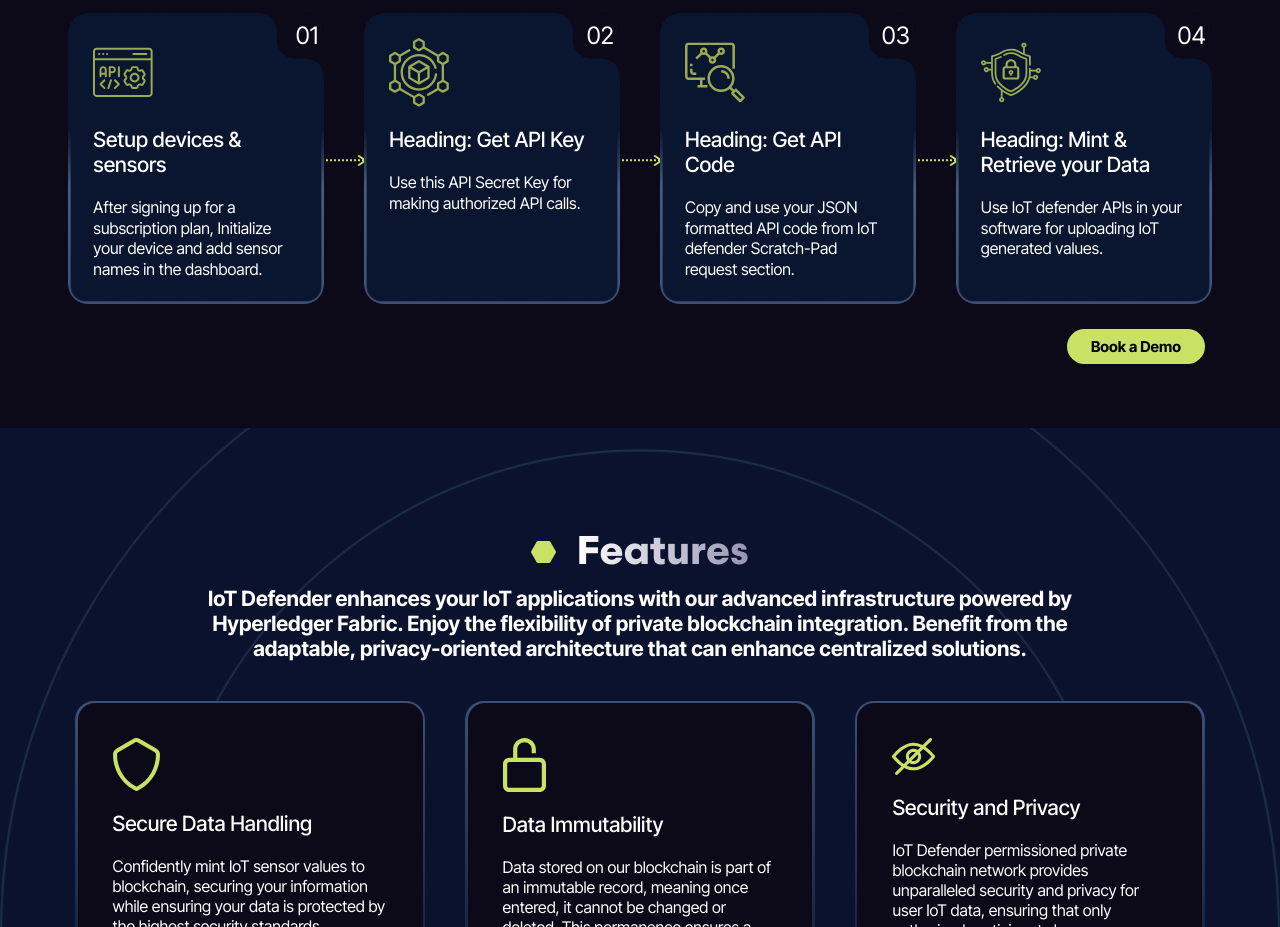
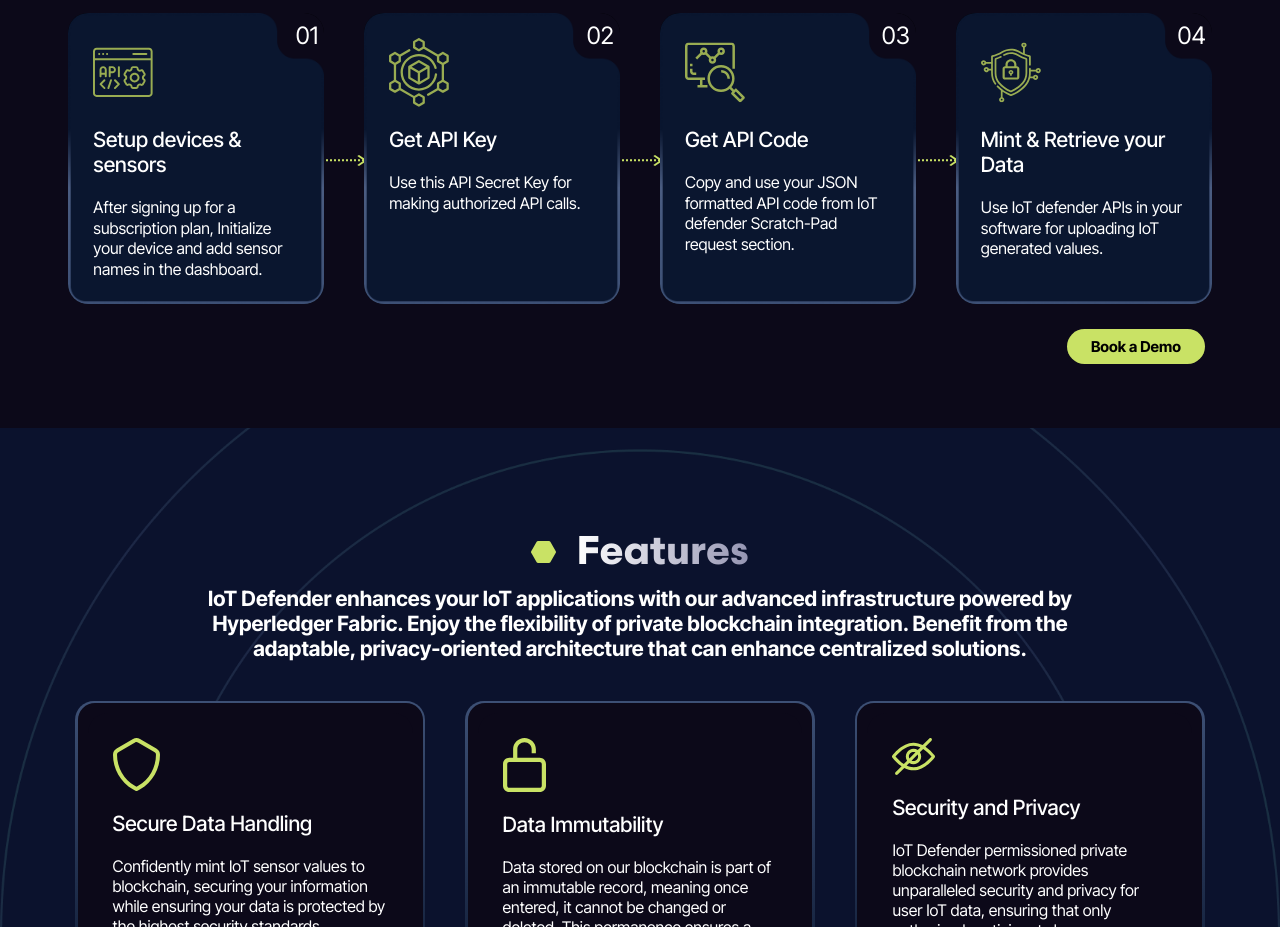
Before and after one commit to saadbutt/SensorIOT, a React (Create React App) app: page / in a window 1280 px wide. Shown: the part 1460-2387 px from the top of the page. Built offline with nearby package versions, Linux system fonts and the light colour scheme.

Commit message:
new code

```diff
--- a/src/component/HowItWork/HowItWork.js
+++ b/src/component/HowItWork/HowItWork.js
@@ -20,20 +20,20 @@
     {
       id: "02",
       icon: <MintIcon />,
-      title: "Heading: Get API Key",
+      title: "Get API Key",
       description: "Use this API Secret Key for making authorized API calls. ",
     },
     {
       id: "03",
       icon: <MonitorIcon />,
-      title: "Heading: Get API Code",
+      title: "Get API Code",
       description:
         "Copy and use your JSON formatted API code from IoT defender Scratch-Pad request section. ",
     },
     {
       id: "04",
       icon: <TempringIcon />,
-      title: "Heading: Mint & Retrieve your Data",
+      title: "Mint & Retrieve your Data",
       description:
         "Use IoT defender APIs in your software for uploading IoT generated values. ",
     },
```
Also changed, not shown: 2 other files (tests, documents, lock files or other folders).
